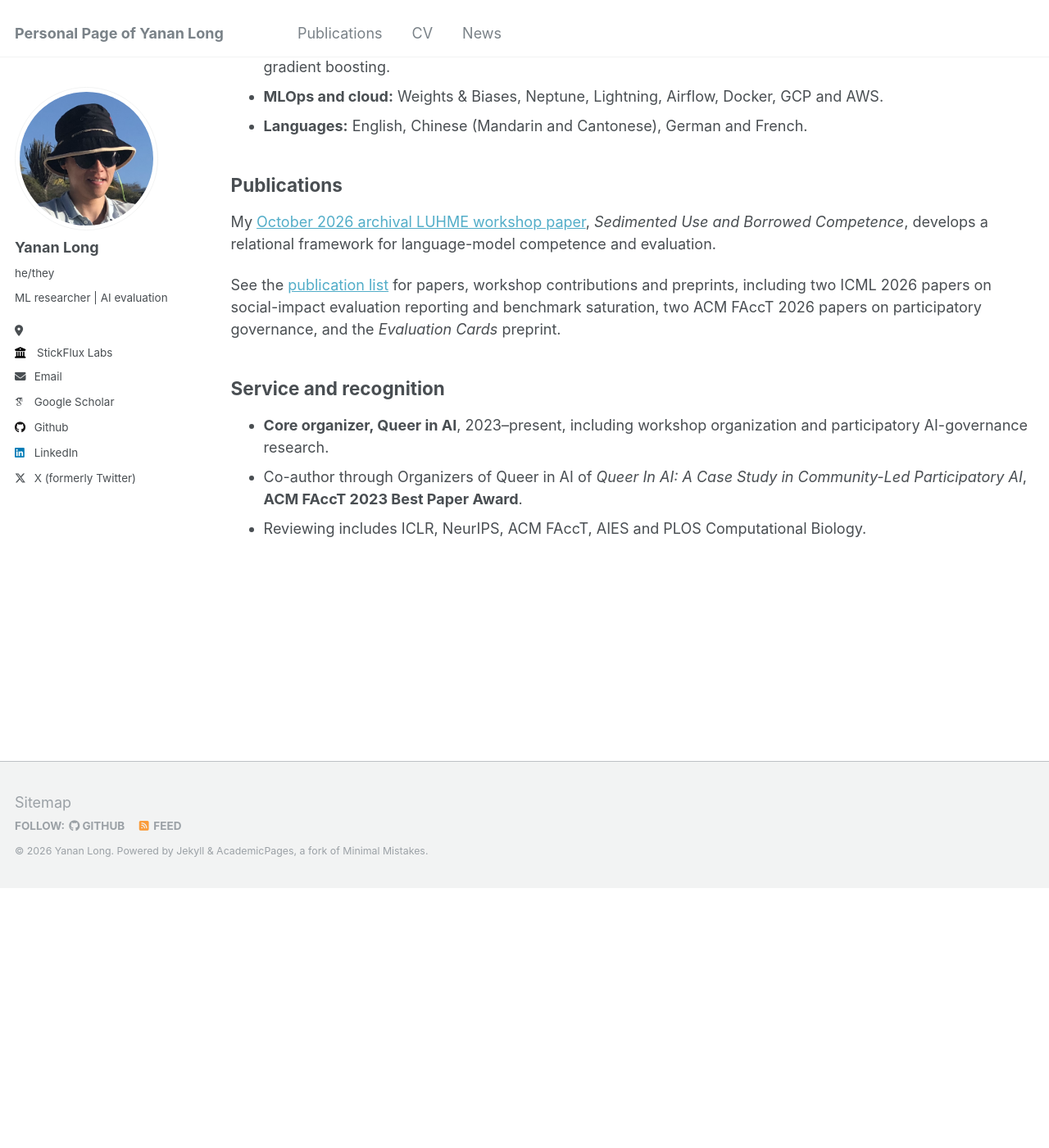
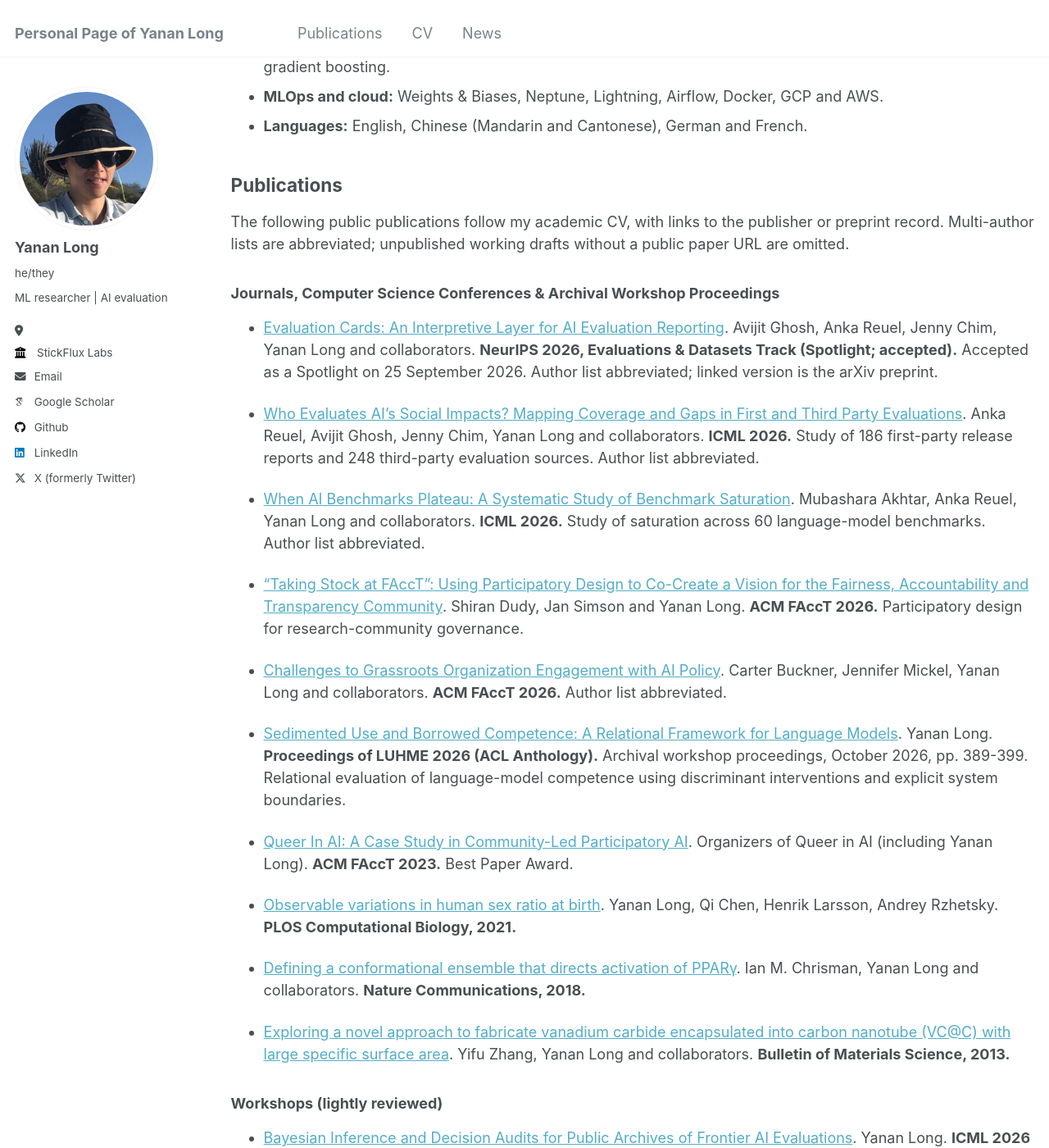
Before and after one commit to yananlong/yananlong.github.io, a Jekyll site: the page built from _pages/cv.md, in a window 1280 px wide and 1400 px high, scrolled down 997 px. Shown: the whole window at 82% size. Built offline with Jekyll 4.4.1, drawn with Linux system fonts in a browser that asks for light colours; some web fonts are replaced; before the commit the page ends 2081 px from its top, so only the background shows below that; some of the changed text lies outside the part shown.

Commit message:
List every public academic-CV publication with linked titles

```diff
--- a/_pages/cv.md
+++ b/_pages/cv.md
@@ -37,9 +37,51 @@ Biomedical data science and machine learning, including frailty prediction from
 
 ## Publications
 
-My [October 2026 archival LUHME workshop paper](https://aclanthology.org/2026.luhme-1.26/), *Sedimented Use and Borrowed Competence*, develops a relational framework for language-model competence and evaluation.
+The following public publications follow my academic CV, with links to the publisher or preprint record. Multi-author lists are abbreviated; unpublished working drafts without a public paper URL are omitted.
 
-See the [publication list](/publications/) for papers, workshop contributions and preprints, including two ICML 2026 papers on social-impact evaluation reporting and benchmark saturation, two ACM FAccT 2026 papers on participatory governance, and the *Evaluation Cards* preprint.
+### Journals, Computer Science Conferences & Archival Workshop Proceedings
+
+- [Evaluation Cards: An Interpretive Layer for AI Evaluation Reporting](https://arxiv.org/abs/2606.09809). Avijit Ghosh, Anka Reuel, Jenny Chim, Yanan Long and collaborators. **NeurIPS 2026, Evaluations & Datasets Track (Spotlight; accepted).** Accepted as a Spotlight on 25 September 2026. Author list abbreviated; linked version is the arXiv preprint.
+
+- [Who Evaluates AI's Social Impacts? Mapping Coverage and Gaps in First and Third Party Evaluations](https://arxiv.org/abs/2511.05613). Anka Reuel, Avijit Ghosh, Jenny Chim, Yanan Long and collaborators. **ICML 2026.** Study of 186 first-party release reports and 248 third-party evaluation sources. Author list abbreviated.
+
+- [When AI Benchmarks Plateau: A Systematic Study of Benchmark Saturation](https://arxiv.org/abs/2602.16763). Mubashara Akhtar, Anka Reuel, Yanan Long and collaborators. **ICML 2026.** Study of saturation across 60 language-model benchmarks. Author list abbreviated.
+
+- ["Taking Stock at FAccT": Using Participatory Design to Co-Create a Vision for the Fairness, Accountability and Transparency Community](https://doi.org/10.1145/3805689.3812270). Shiran Dudy, Jan Simson and Yanan Long. **ACM FAccT 2026.** Participatory design for research-community governance.
+
+- [Challenges to Grassroots Organization Engagement with AI Policy](https://arxiv.org/abs/2606.19816). Carter Buckner, Jennifer Mickel, Yanan Long and collaborators. **ACM FAccT 2026.** Author list abbreviated.
+
+- [Sedimented Use and Borrowed Competence: A Relational Framework for Language Models](https://aclanthology.org/2026.luhme-1.26/). Yanan Long. **Proceedings of LUHME 2026 (ACL Anthology).** Archival workshop proceedings, October 2026, pp. 389-399. Relational evaluation of language-model competence using discriminant interventions and explicit system boundaries.
+
+- [Queer In AI: A Case Study in Community-Led Participatory AI](https://doi.org/10.1145/3593013.3594134). Organizers of Queer in AI (including Yanan Long). **ACM FAccT 2023.** Best Paper Award.
+
+- [Observable variations in human sex ratio at birth](https://doi.org/10.1371/journal.pcbi.1009586). Yanan Long, Qi Chen, Henrik Larsson, Andrey Rzhetsky. **PLOS Computational Biology, 2021.**
+
+- [Defining a conformational ensemble that directs activation of PPARγ](https://doi.org/10.1038/s41467-018-04176-x). Ian M. Chrisman, Yanan Long and collaborators. **Nature Communications, 2018.**
+
+- [Exploring a novel approach to fabricate vanadium carbide encapsulated into carbon nanotube (VC@C) with large specific surface area](https://doi.org/10.1007/s12034-013-0476-x). Yifu Zhang, Yanan Long and collaborators. **Bulletin of Materials Science, 2013.**
+
+### Workshops (lightly reviewed)
+
+- [Bayesian Inference and Decision Audits for Public Archives of Frontier AI Evaluations](https://arxiv.org/pdf/2606.17005). Yanan Long. **ICML 2026 workshops CTB and HT.** Archive reconstruction and validation gates, including negative results for the candidate inference model.
+
+- [Embracing Ambiguity: Bayesian Nonparametrics and Stakeholder Participation for Ambiguity-Aware Safety Evaluation](https://arxiv.org/abs/2504.15211v2). Yanan Long. **AAAI 2026 workshop MURE.** Revised version of the CHI 2025 STAIG position paper.
+
+- [Challenges to Grassroot Organization Engagement with AI Policy](https://arxiv.org/abs/2606.19816). Jennifer Mickel, Carter Buckner, William Agnew, Yanan Long and collaborators. **NeurIPS 2025 Workshop on Algorithmic Collective Action (oral).** Earlier workshop version of the FAccT 2026 research.
+
+- [Molecular fingerprints are a simple yet effective solution to the drug–drug interaction problem](https://icml-compbio.github.io/2022/papers/WCBICML2022_paper_72.pdf). Yanan Long, Horace Pan, Chao Zhang, Hy Truong Song, Risi Kondor, Andrey Rzhetsky. **ICML 2022 Workshop on Computational Biology (Spotlight).**
+
+### Preprints
+
+- [Every Eval Ever: A Unifying Schema and Community Repository for AI Evaluation Results](https://arxiv.org/abs/2606.14516). Jan Batzner, Sree Harsha Nelaturu, Yanan Long and collaborators. **arXiv, 2026.** Author list abbreviated. Preprint.
+
+- [Queer NLP: A Critical Survey on Literature Gaps, Biases and Trends](https://arxiv.org/abs/2602.16151). Sabine Weber, Yanan Long and collaborators. **arXiv, 2026.** Author list abbreviated. Preprint.
+
+- [Free-Living Wrist and Hip Accelerometry Forecast Frailty Decline among Older Adults in Three Distinct Observational Cohorts](https://doi.org/10.1101/2025.07.09.25330372). Benjamin Kramer, Yanan Long and collaborators. **medRxiv, 2025.** Preprint.
+
+- [Peri- and Post-natal Risk Factors Associated with Health of Newborns](https://doi.org/10.1101/2023.01.12.23284503). Yanan Long, Atif Khan, Andrey Rzhetsky. **medRxiv, 2023.** Preprint.
+
+- [ICLR 2021 challenge for computational geometry & topology: Design and results](https://doi.org/10.48550/arXiv.2108.09810). Nina Miolane, Yanan Long and collaborators. **arXiv, 2021.** Preprint.
 
 ## Service and recognition
 
```
